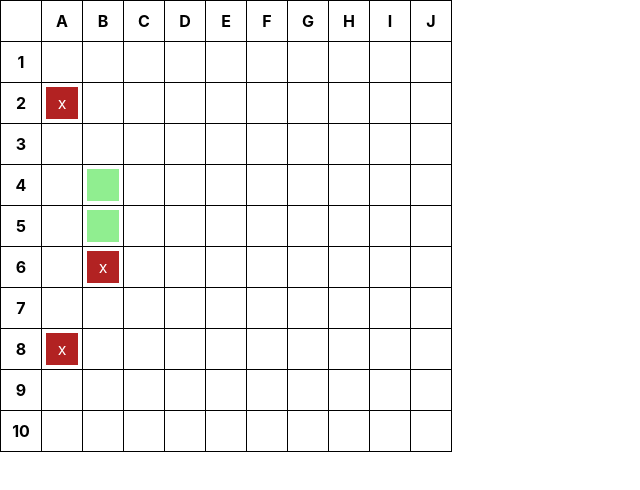
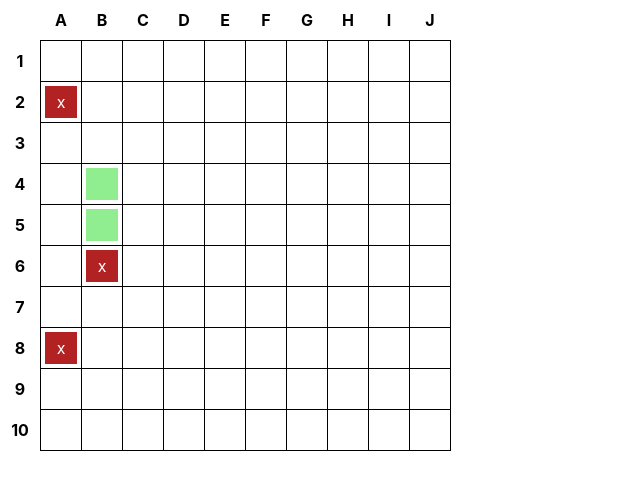
Before and after one commit to augurysys/zolelot, a React (Create React App) app: page / in a window 1280 px wide. Shown: the top 490 px of the page, without its empty margins (0-640 px from the left). Built offline with nearby package versions, Linux system fonts and the light colour scheme.

Commit message:
change state enum

```diff
--- a/src/App.tsx
+++ b/src/App.tsx
@@ -4,21 +4,19 @@ import './App.css';
 import Board from './Board/Board';
 
 function App() {
-  const board = {
-    rows: [
-      {cells: [{state: 'empty'}, {state: 'empty'}, {state: 'empty'}, {state: 'empty'}, {state: 'empty'}, {state: 'empty'}, {state: 'empty'}, {state: 'empty'}, {state: 'empty'}, {state: 'empty'}]},
-      {cells: [{state: 'miss'}, {state: 'empty'}, {state: 'empty'}, {state: 'empty'}, {state: 'empty'}, {state: 'empty'}, {state: 'empty'}, {state: 'empty'}, {state: 'empty'}, {state: 'empty'}]},
-      {cells: [{state: 'empty'}, {state: 'empty'}, {state: 'empty'}, {state: 'empty'}, {state: 'empty'}, {state: 'empty'}, {state: 'empty'}, {state: 'empty'}, {state: 'empty'}, {state: 'empty'}]},
-      {cells: [{state: 'empty'}, {state: 'hit'}, {state: 'empty'}, {state: 'empty'}, {state: 'empty'}, {state: 'empty'}, {state: 'empty'}, {state: 'empty'}, {state: 'empty'}, {state: 'empty'}]},
-      {cells: [{state: 'empty'}, {state: 'hit'}, {state: 'empty'}, {state: 'empty'}, {state: 'empty'}, {state: 'empty'}, {state: 'empty'}, {state: 'empty'}, {state: 'empty'}, {state: 'empty'}]},
-      {cells: [{state: 'empty'}, {state: 'miss'}, {state: 'empty'}, {state: 'empty'}, {state: 'empty'}, {state: 'empty'}, {state: 'empty'}, {state: 'empty'}, {state: 'empty'}, {state: 'empty'}]},
-      {cells: [{state: 'empty'}, {state: 'empty'}, {state: 'empty'}, {state: 'empty'}, {state: 'empty'}, {state: 'empty'}, {state: 'empty'}, {state: 'empty'}, {state: 'empty'}, {state: 'empty'}]},
-      {cells: [{state: 'miss'}, {state: 'empty'}, {state: 'empty'}, {state: 'empty'}, {state: 'empty'}, {state: 'empty'}, {state: 'empty'}, {state: 'empty'}, {state: 'empty'}, {state: 'empty'}]},
-      {cells: [{state: 'empty'}, {state: 'empty'}, {state: 'empty'}, {state: 'empty'}, {state: 'empty'}, {state: 'empty'}, {state: 'empty'}, {state: 'empty'}, {state: 'empty'}, {state: 'empty'}]},
-      {cells: [{state: 'empty'}, {state: 'empty'}, {state: 'empty'}, {state: 'empty'}, {state: 'empty'}, {state: 'empty'}, {state: 'empty'}, {state: 'empty'}, {state: 'empty'}, {state: 'empty'}]}
-    ]
-  }
-  return <Board board={board}></Board>
+  const board = [
+    ['empty', 'empty', 'empty', 'empty', 'empty', 'empty', 'empty', 'empty', 'empty', 'empty'],
+    ['miss', 'empty', 'empty', 'empty', 'empty', 'empty', 'empty', 'empty', 'empty', 'empty'],
+    ['empty', 'empty', 'empty', 'empty', 'empty', 'empty', 'empty', 'empty', 'empty', 'empty'],
+    ['empty', 'hit', 'empty', 'empty', 'empty', 'empty', 'empty', 'empty', 'empty', 'empty'],
+    ['empty', 'hit', 'empty', 'empty', 'empty', 'empty', 'empty', 'empty', 'empty', 'empty'],
+    ['empty', 'miss', 'empty', 'empty', 'empty', 'empty', 'empty', 'empty', 'empty', 'empty'],
+    ['empty', 'empty', 'empty', 'empty', 'empty', 'empty', 'empty', 'empty', 'empty', 'empty'],
+    ['miss', 'empty', 'empty', 'empty', 'empty', 'empty', 'empty', 'empty', 'empty', 'empty'],
+    ['empty', 'empty', 'empty', 'empty', 'empty', 'empty', 'empty', 'empty', 'empty', 'empty'],
+    ['empty', 'empty', 'empty', 'empty', 'empty', 'empty', 'empty', 'empty', 'empty', 'empty']
+  ];
+  return <Board board={board as Board}></Board>
 }
 
 export default App;
--- a/src/Board/Board.tsx
+++ b/src/Board/Board.tsx
@@ -1,17 +1,9 @@
 import React from 'react';
 import './board.css'
 
-interface Board {
-  rows: Row[]
-}
-
-interface Row {
-  cells: Cell[]
-}
-
-interface Cell {
-  state: string
-}
+type Board = Row[];
+type Row = Cell[];
+type Cell = 'empty' | 'hit' | 'miss';
 
 interface BoardProps {
   board: Board
@@ -34,9 +26,9 @@ function Board(props: BoardProps) {
         <th>I</th>
         <th>J</th>
       </tr>
-      {board.rows.map((row: Row, index: number) => <tr>
+      {board.map((row: Row, index: number) => <tr key={`row_${index}`}>
         <th>{index + 1}</th>
-        {row.cells.map((cell: Cell) => <td>
+        {row.map((cell: Cell, index: number) => <td key={`cell_${index}`} onClick={(e) => {onCellClicked(e, cell);}}>
           {getCellContent(cell)}
         </td>)}
       </tr>)}
@@ -44,8 +36,12 @@ function Board(props: BoardProps) {
   </table>
 }
 
+function onCellClicked(e: unknown, cell: Cell) {
+  console.log(`clicked on ${JSON.stringify(cell)}`);
+}
+
 function getCellContent(cell: Cell) {
-  switch (cell.state) {
+  switch (cell) {
     case 'empty':
       return '';
     case 'miss':
--- a/src/Board/board.css
+++ b/src/Board/board.css
@@ -3,11 +3,14 @@
 }
 .Board td,
 .Board th {
-  border: 1px solid;
   padding: 0.25em;
   width: 2em;
   height: 2em;
   text-align: center;
+  cursor: pointer;
+}
+.Board td {
+  border: 1px solid;
 }
 .is-empty {}
 .is-miss {}
```
